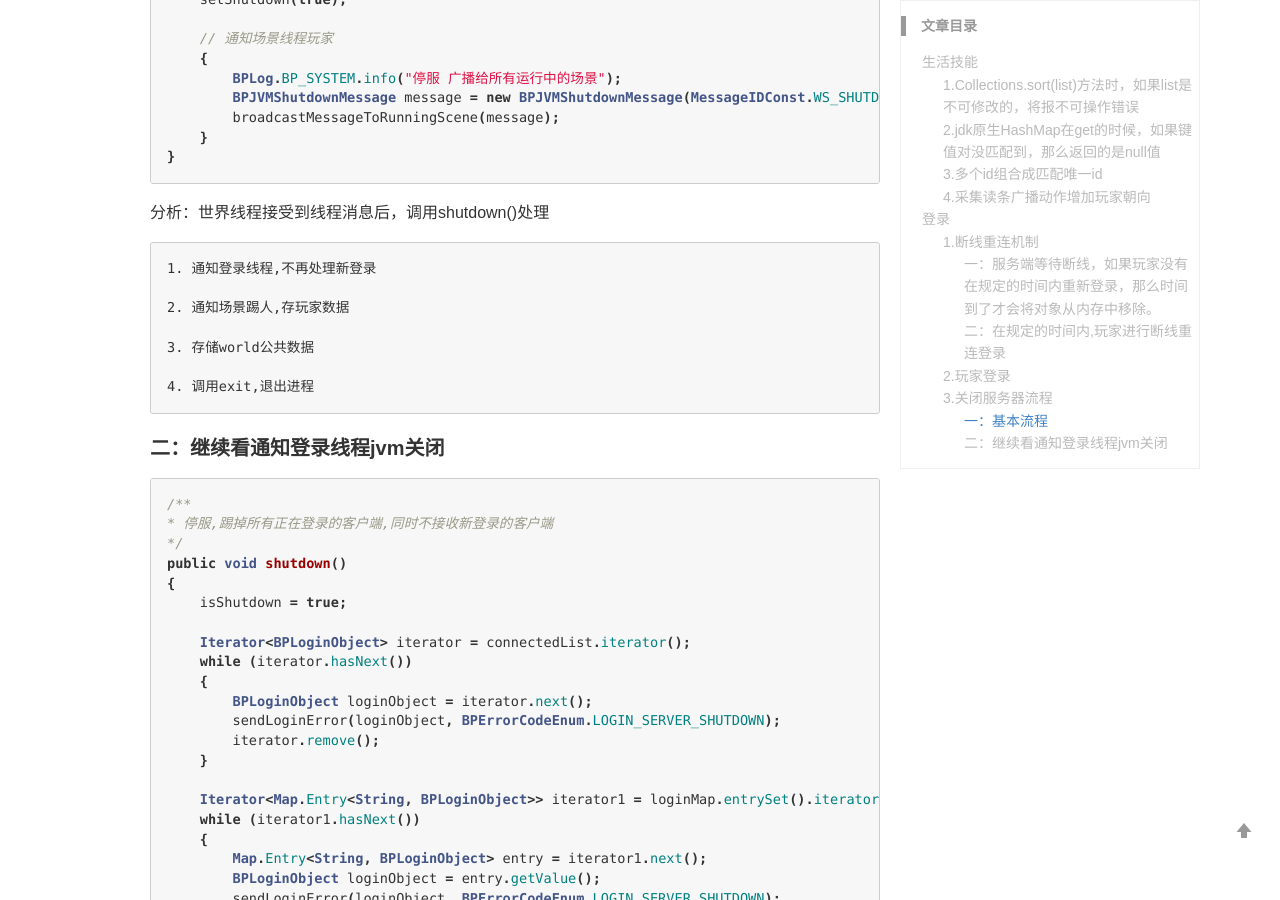
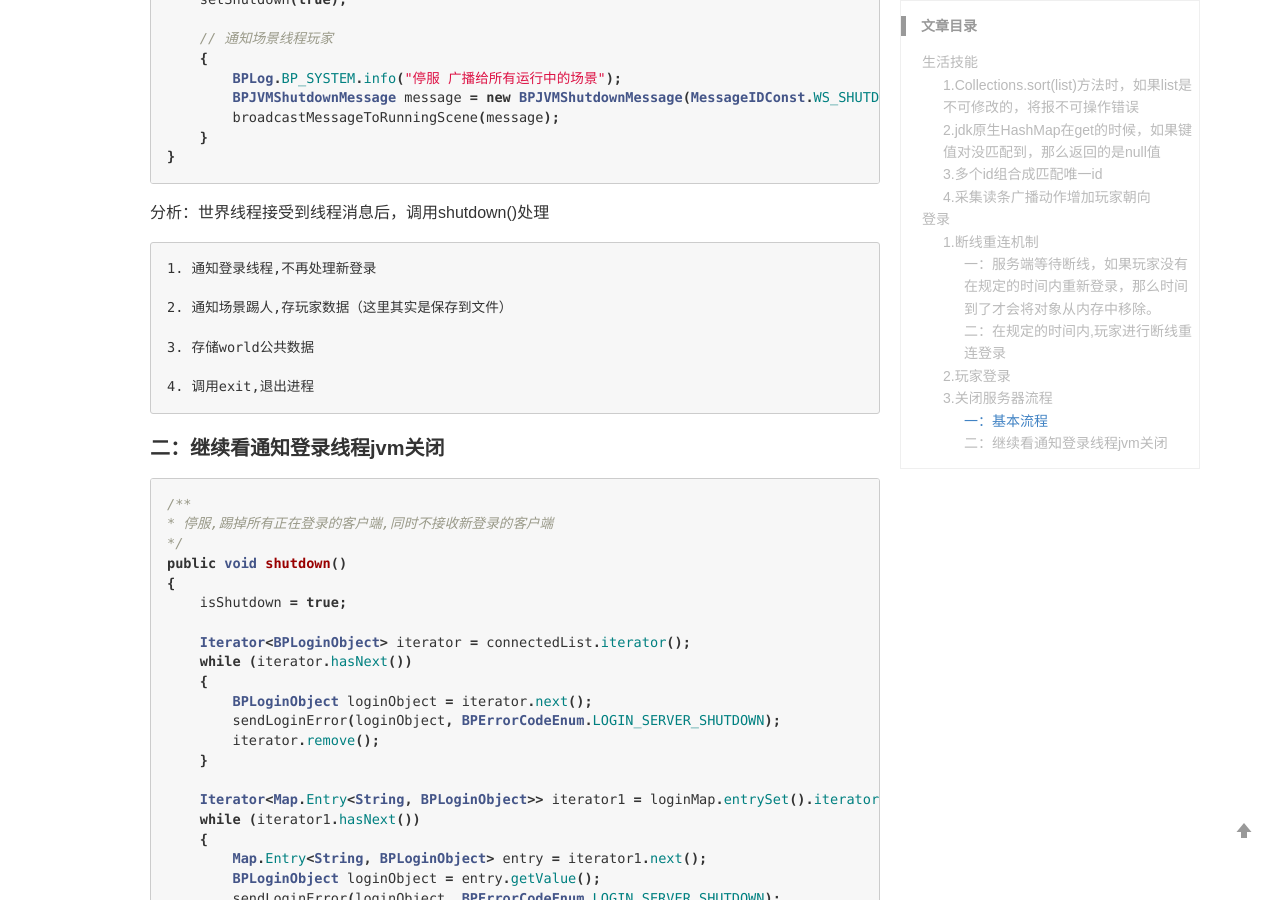
Before and after one commit to lizb0907/lizb0907.github.io, a Jekyll site: the page built from _posts/mmo-game/2018-08-09-Game.md, in a window 1280 px wide and 900 px high, scrolled down 18481 px. Built offline with Jekyll 4.4.1, drawn with Linux system fonts in a browser that asks for light colours; comment, search, counter and statistics services are not loaded.

Commit message:
mmo-game update jvm关闭回调

```diff
--- a/_posts/mmo-game/2018-08-09-Game.md
+++ b/_posts/mmo-game/2018-08-09-Game.md
@@ -870,7 +870,7 @@ public void shutdown()
 
     1. 通知登录线程,不再处理新登录
 
-    2. 通知场景踢人,存玩家数据
+    2. 通知场景踢人,存玩家数据（这里其实是保存到文件）
 
     3. 存储world公共数据
 
```
